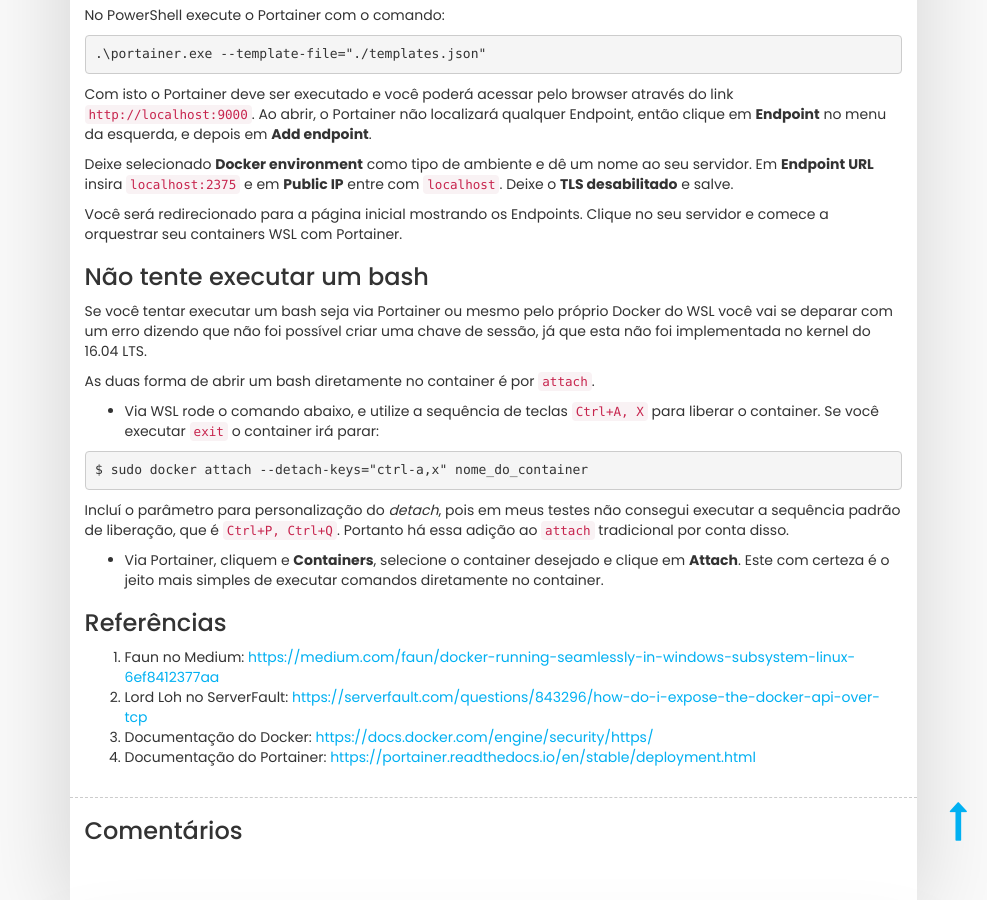
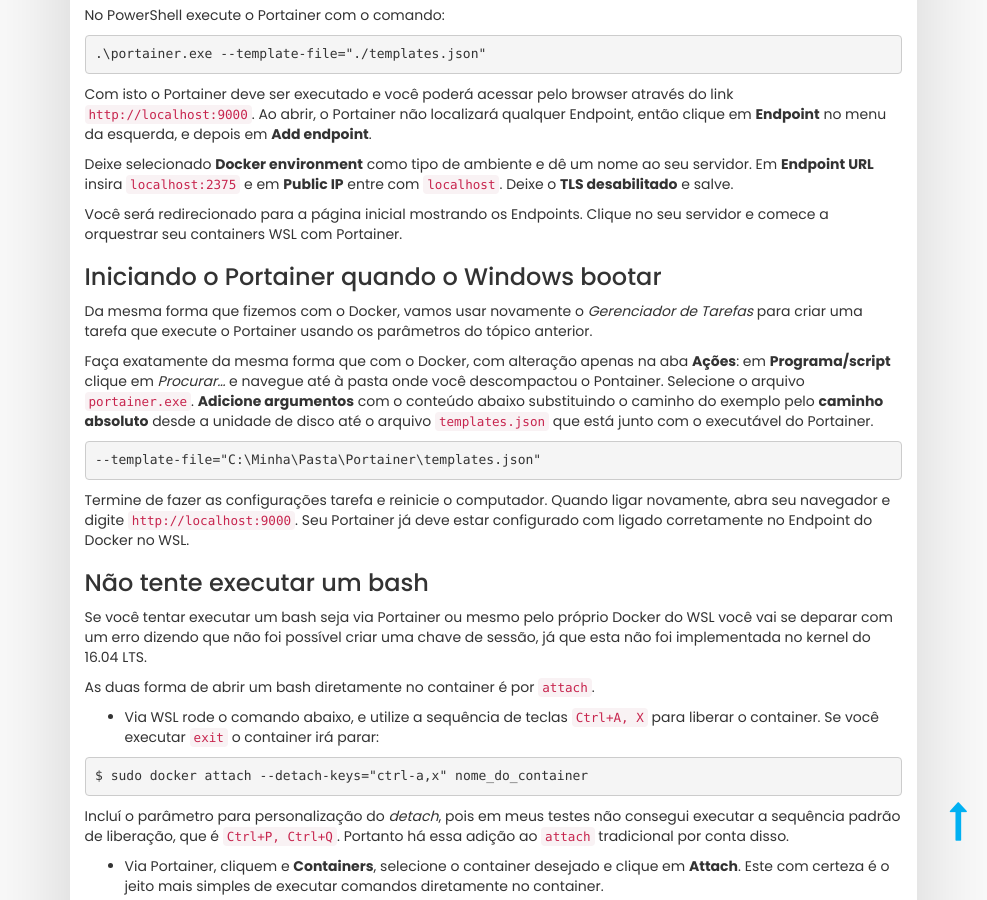
Before and after one commit to natanaelsimoes/natanaelsimoes.github.io, a Jekyll site: the page built from _posts/2019-09-29-instalando-docker-portainer-no-windows-subsystem-linux.markdown, in a window 1280 px wide and 900 px high, scrolled down 4391 px. Shown: the whole window, without its empty margins (293-1280 px from the left). Built offline with Jekyll 4.4.1, drawn with Linux system fonts in a browser that asks for light colours.

Commit message:
docker update

````diff
--- a/_posts/2019-09-29-instalando-docker-portainer-no-windows-subsystem-linux.markdown
+++ b/_posts/2019-09-29-instalando-docker-portainer-no-windows-subsystem-linux.markdown
@@ -169,6 +169,18 @@
 
 Você será redirecionado para a página inicial mostrando os Endpoints. Clique no seu servidor e comece a orquestrar seu containers WSL com Portainer.
 
+### Iniciando o Portainer quando o Windows bootar
+
+Da mesma forma que fizemos com o Docker, vamos usar novamente o _Gerenciador de Tarefas_ para criar uma tarefa que execute o Portainer usando os parâmetros do tópico anterior.
+
+Faça exatamente da mesma forma que com o Docker, com alteração apenas na aba **Ações**: em **Programa/script** clique em _Procurar..._ e navegue até à pasta onde você descompactou o Pontainer. Selecione o arquivo `portainer.exe`. **Adicione argumentos** com o conteúdo abaixo substituindo o caminho do exemplo pelo **caminho absoluto** desde a unidade de disco até o arquivo `templates.json` que está junto com o executável do Portainer.
+
+```
+--template-file="C:\Minha\Pasta\Portainer\templates.json"
+```
+
+Termine de fazer as configurações tarefa e reinicie o computador. Quando ligar novamente, abra seu navegador e digite `http://localhost:9000`. Seu Portainer já deve estar configurado com ligado corretamente no Endpoint do Docker no WSL.
+
 ### Não tente executar um bash
 
 Se você tentar executar um bash seja via Portainer ou mesmo pelo próprio Docker do WSL você vai se deparar com um erro dizendo que não foi possível criar uma chave de sessão, já que esta não foi implementada no kernel do 16.04 LTS.
````
